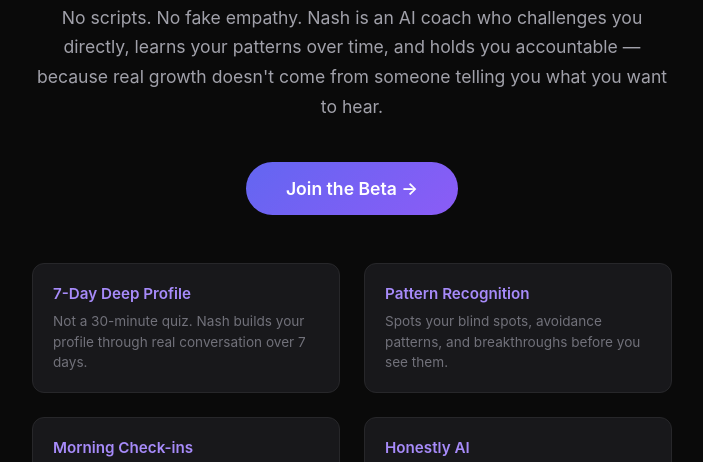
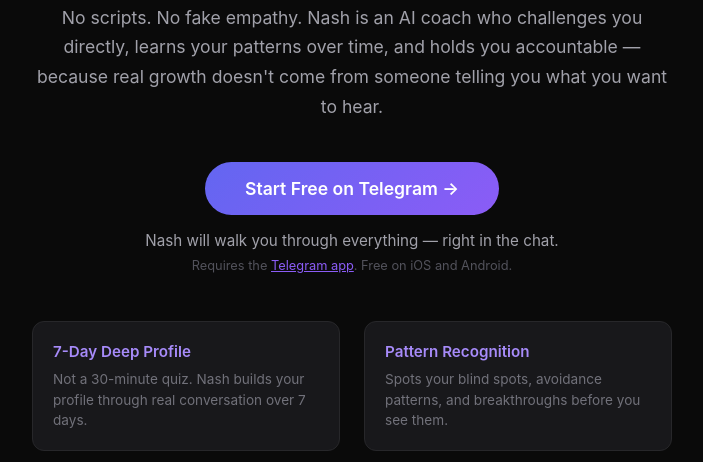
Before and after one commit to rpmawhinney84/onecoach-site, a plain HTML site: page index.html in a window 1280 px wide. Shown: the part 321-783 px from the top of the page, without its empty margins (288-991 px from the left). Drawn offline with Linux system fonts and the light colour scheme.

Commit message:
ROS-56: Update CTA — 'Start Free on Telegram' with supporting copy

```diff
--- a/index.html
+++ b/index.html
@@ -102,6 +102,20 @@
             margin-bottom: 2rem;
             letter-spacing: 0.05em;
         }
+        .cta-subtext {
+            font-size: 0.95rem;
+            color: #a1a1aa;
+            margin-top: 1rem;
+        }
+        .cta-note {
+            font-size: 0.8rem;
+            color: #52525b;
+            margin-top: 0.5rem;
+        }
+        .cta-note a {
+            color: #8b5cf6;
+            text-decoration: underline;
+        }
         @media (max-width: 480px) {
             .logo { font-size: 2.2rem; }
             .headline { font-size: 1.5rem; }
@@ -120,7 +134,9 @@
             learns your patterns over time, and holds you accountable — because real growth
             doesn't come from someone telling you what you want to hear.
         </p>
-        <a href="https://t.me/OneCoachNashBot" class="cta">Join the Beta →</a>
+        <a href="https://t.me/OneCoachNashBot" target="_blank" rel="noopener noreferrer" class="cta">Start Free on Telegram →</a>
+        <p class="cta-subtext">Nash will walk you through everything — right in the chat.</p>
+        <p class="cta-note">Requires the <a href="https://telegram.org/" target="_blank" rel="noopener noreferrer">Telegram app</a>. Free on iOS and Android.</p>
         <div class="features">
             <div class="feature">
                 <h3>7-Day Deep Profile</h3>
```
